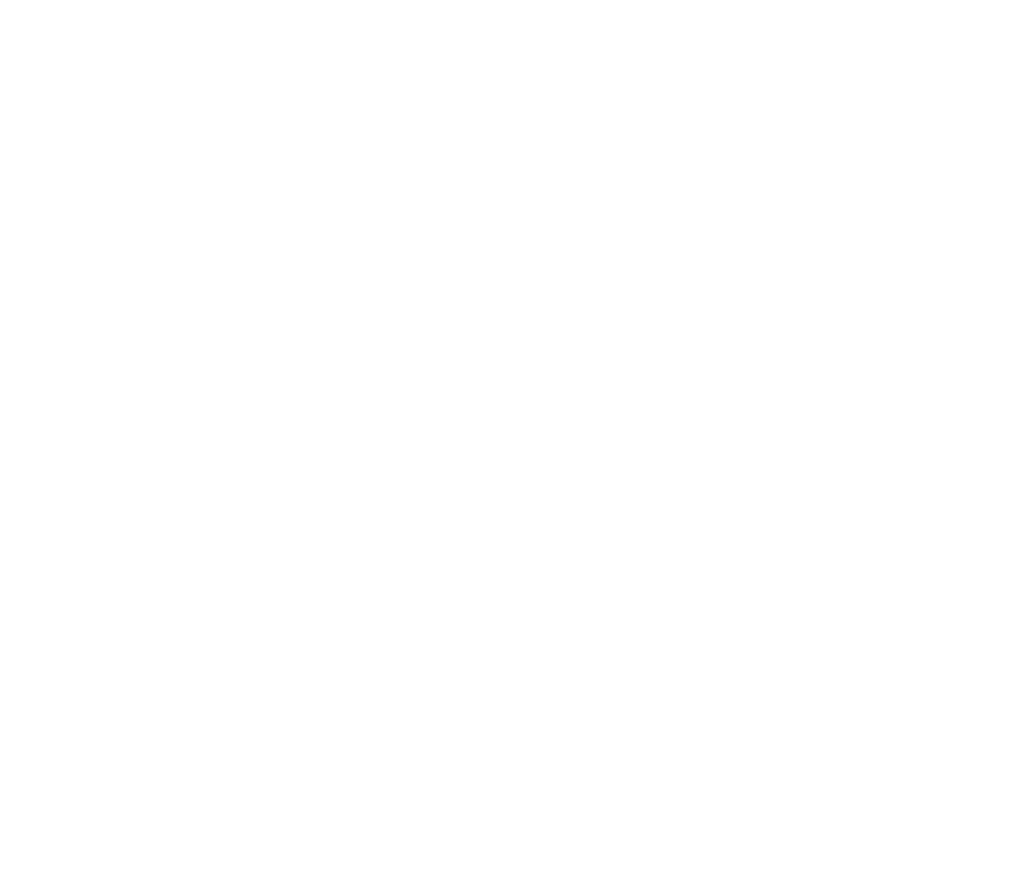
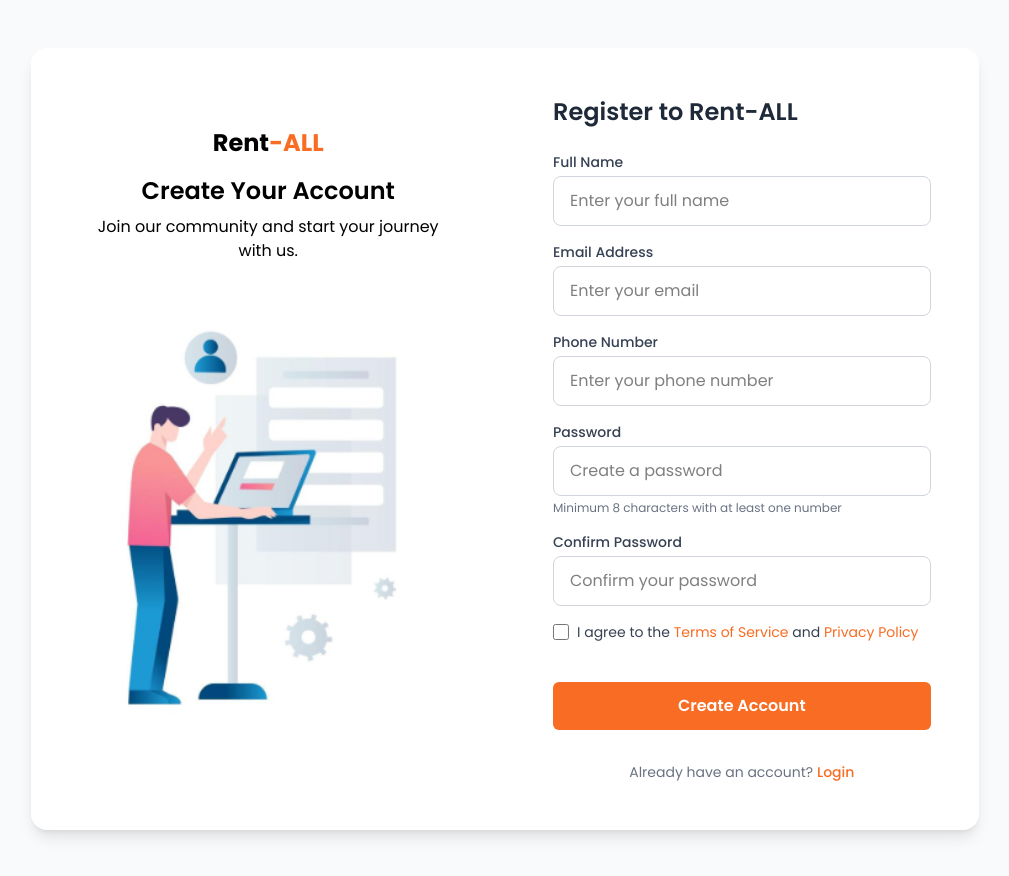
Before and after one commit to aneetan/Vehicle-Rental, a React (Vite) app in the folder Rental/: page /register in a window 1280 px wide. Shown: the whole page, without its empty margins (135-1144 px from the left). Before the commit the page ends 800 px from the top, so only its background shows below. Built offline with nearby package versions, Linux system fonts and the light colour scheme.

Commit message:
Login/register page configured

```diff
--- /dev/null
+++ b/Rental/src/components/Logo.tsx
@@ -0,0 +1,13 @@
+import React from 'react'
+
+const Logo = () => {
+  return (
+    <>
+        <span className="font-bold text-2xl"> Rent
+            <span className="text-[var(--primary-color)]">-ALL </span>
+        </span>
+    </>
+  )
+}
+
+export default Logo
--- a/Rental/src/components/landing/RentRide.tsx
+++ b/Rental/src/components/landing/RentRide.tsx
@@ -1,7 +1,7 @@
 import React, { useState } from 'react'
 import Button, { ButtonType } from '../custom/Button';
 import { FaUserFriends, FaTachometerAlt, FaGasPump, FaBolt, FaCogs } from 'react-icons/fa';
-import { useLocation, useNavigate, useParams } from 'react-router';
+import { useLocation, useNavigate } from 'react-router';
 
 enum VehicleType {
     CAR = 'cars',
--- a/Rental/src/pages/authenticate/Login.tsx
+++ b/Rental/src/pages/authenticate/Login.tsx
@@ -1,11 +1,82 @@
-import React from 'react'
+import React from 'react';
+import Button, { ButtonType } from '../../components/custom/Button';
+import Image from '../../assets/images/image.png'
+import Logo from '../../components/Logo';
 
 const Login = () => {
+  const handleSubmit = (e) => {
+    e.preventDefault();
+    console.log('Login submitted');
+  };
+
   return (
-    <div>
+    <section className="flex justify-center items-center min-h-screen bg-gray-50 p-12">
+      <div className="flex flex-col md:flex-row w-[70%] bg-white rounded-2xl shadow-lg overflow-hidden">
+        {/* Left Side - Image with Text */}
+        <div className="w-full md:w-1/2 p-12 flex flex-col justify-center">
+          <div className="text-black text-center">
+            <Logo/>
+            <p className="text-base mt-4 mb-6">Sign in to access your account and continue your journey with us.</p>
+          </div>
+          <div className='w-full'>
+            <img src={Image} alt='img'/>
+          </div>
+        </div>
 
-    </div>
-  )
-}
+        {/* Right Side - Login Form */}
+        <div className="w-full md:w-1/2 p-12 flex flex-col justify-center">
+          <h2 className="text-2xl font-semibold text-gray-800 mb-6">Login to Rent-ALL</h2>
 
-export default Login
+          <form onSubmit={handleSubmit} className="space-y-6">
+            <div>
+              <label htmlFor="email" className="block text-sm font-medium text-gray-700 mb-1">Email Address</label>
+              <input
+                type="email"
+                id="email"
+                className="w-full px-4 py-3 border border-gray-300 rounded-lg"
+                placeholder="Enter your email"
+                required
+              />
+            </div>
+
+            <div>
+              <label htmlFor="password" className="block text-sm font-medium text-gray-700 mb-1">Password</label>
+              <input
+                type="password"
+                id="password"
+                className="w-full px-4 py-3 border border-gray-300 rounded-lg"
+                placeholder="Enter your password"
+                required
+              />
+            </div>
+
+            <div className="flex items-center justify-between">
+              <div className="flex items-center">
+                <input
+                  type="checkbox"
+                  id="remember"
+                  className="h-4 w-4 text-[var(--primary-color)] focus:ring-[var(--primary-color)] border-gray-300 rounded"
+                />
+                <label htmlFor="remember" className="ml-2 block text-sm text-gray-700">Remember me</label>
+              </div>
+              <a href="#" className="text-sm text-[var(--primary-color)] hover:text-[var(--primary-color)]">Forgot password?</a>
+            </div>
+
+            <Button variant={ButtonType.primary}
+              className="w-full bg-[var(--primary-color)] hover:bg-[var(--primary-color)] text-white font-medium py-3 px-4 rounded-lg transition duration-200"
+            >
+              Login
+            </Button>
+
+            <div className="text-center text-sm text-gray-500">
+              Don't have an account?{' '}
+              <a href="/register" className="text-[var(--primary-color)] hover:text-[var(--primary-color-hover)] hover:underline transition-normal font-medium"> Register </a>
+            </div>
+          </form>
+        </div>
+      </div>
+    </section>
+  );
+};
+
+export default Login;
--- a/Rental/src/pages/authenticate/Register.tsx
+++ b/Rental/src/pages/authenticate/Register.tsx
@@ -1,11 +1,118 @@
-import React from 'react'
+import React from 'react';
+import Button, { ButtonType } from '../../components/custom/Button';
+import Image from '../../assets/images/register.png';
+import Logo from '../../components/Logo';
 
 const Register = () => {
+  const handleSubmit = (e) => {
+    e.preventDefault();
+    console.log('Registration submitted');
+  };
+
   return (
-    <>
+    <section className="flex justify-center items-center min-h-screen bg-gray-50 p-12">
+      <div className="flex flex-col md:flex-row w-[80%] bg-white rounded-2xl shadow-lg overflow-hidden">
+        {/* Left Side - Image with Text */}
+        <div className="w-full md:w-1/2 p-12 flex flex-col justify-center">
+          <div className="text-black text-center">
+            <Logo />
+            <h1 className="text-2xl font-semibold mt-4">Create Your Account</h1>
+            <p className="text-base mt-2 mb-6">Join our community and start your journey with us.</p>
+          </div>
+          <div className='w-full'>
+            <img src={Image} alt='Registration illustration' className="w-full h-auto" />
+          </div>
+        </div>
 
-    </>
-  )
-}
+        {/* Right Side - Registration Form */}
+        <div className="w-full md:w-1/2 p-12 flex flex-col justify-center">
+          <h2 className="text-2xl font-semibold text-gray-800 mb-6">Register to Rent-ALL</h2>
 
-export default Register
+          <form onSubmit={handleSubmit} className="space-y-4">
+            <div>
+              <label htmlFor="fullName" className="block text-sm font-medium text-gray-700 mb-1">Full Name</label>
+              <input
+                type="text"
+                id="fullName"
+                className="w-full px-4 py-3 border border-gray-300 rounded-lg"
+                placeholder="Enter your full name"
+                required
+              />
+            </div>
+
+            <div>
+              <label htmlFor="email" className="block text-sm font-medium text-gray-700 mb-1">Email Address</label>
+              <input
+                type="email"
+                id="email"
+                className="w-full px-4 py-3 border border-gray-300 rounded-lg"
+                placeholder="Enter your email"
+                required
+              />
+            </div>
+
+            <div>
+              <label htmlFor="phone" className="block text-sm font-medium text-gray-700 mb-1">Phone Number</label>
+              <input
+                type="tel"
+                id="phone"
+                className="w-full px-4 py-3 border border-gray-300 rounded-lg"
+                placeholder="Enter your phone number"
+                required
+              />
+            </div>
+
+            <div>
+              <label htmlFor="password" className="block text-sm font-medium text-gray-700 mb-1">Password</label>
+              <input
+                type="password"
+                id="password"
+                className="w-full px-4 py-3 border border-gray-300 rounded-lg"
+                placeholder="Create a password"
+                required
+              />
+              <p className="text-xs text-gray-500 mt-1">Minimum 8 characters with at least one number</p>
+            </div>
+
+            <div>
+              <label htmlFor="confirmPassword" className="block text-sm font-medium text-gray-700 mb-1">Confirm Password</label>
+              <input
+                type="password"
+                id="confirmPassword"
+                className="w-full px-4 py-3 border border-gray-300 rounded-lg"
+                placeholder="Confirm your password"
+                required
+              />
+            </div>
+
+            <div className="flex items-center">
+              <input
+                type="checkbox"
+                id="terms"
+                className="h-4 w-4 text-[var(--primary-color)] focus:ring-[var(--primary-color)] border-gray-300 rounded"
+                required
+              />
+              <label htmlFor="terms" className="ml-2 block text-sm text-gray-700">
+                I agree to the <a href="#" className="text-[var(--primary-color)] hover:underline">Terms of Service</a> and <a href="#" className="text-[var(--primary-color)] hover:underline">Privacy Policy</a>
+              </label>
+            </div>
+
+            <Button
+              variant={ButtonType.primary}
+              className="w-full bg-[var(--primary-color)] hover:bg-[var(--primary-color-hover)] text-white font-medium py-3 px-4 rounded-lg transition duration-200 mt-6"
+            >
+              Create Account
+            </Button>
+
+            <div className="text-center text-sm text-gray-500 pt-4">
+              Already have an account?{' '}
+              <a href="/login" className="text-[var(--primary-color)] hover:text-[var(--primary-color-hover)] hover:underline font-medium">Login</a>
+            </div>
+          </form>
+        </div>
+      </div>
+    </section>
+  );
+};
+
+export default Register;
```
Also changed, not shown: Rental/src/assets/images/image.png (added), Rental/src/assets/images/register.png (added).
